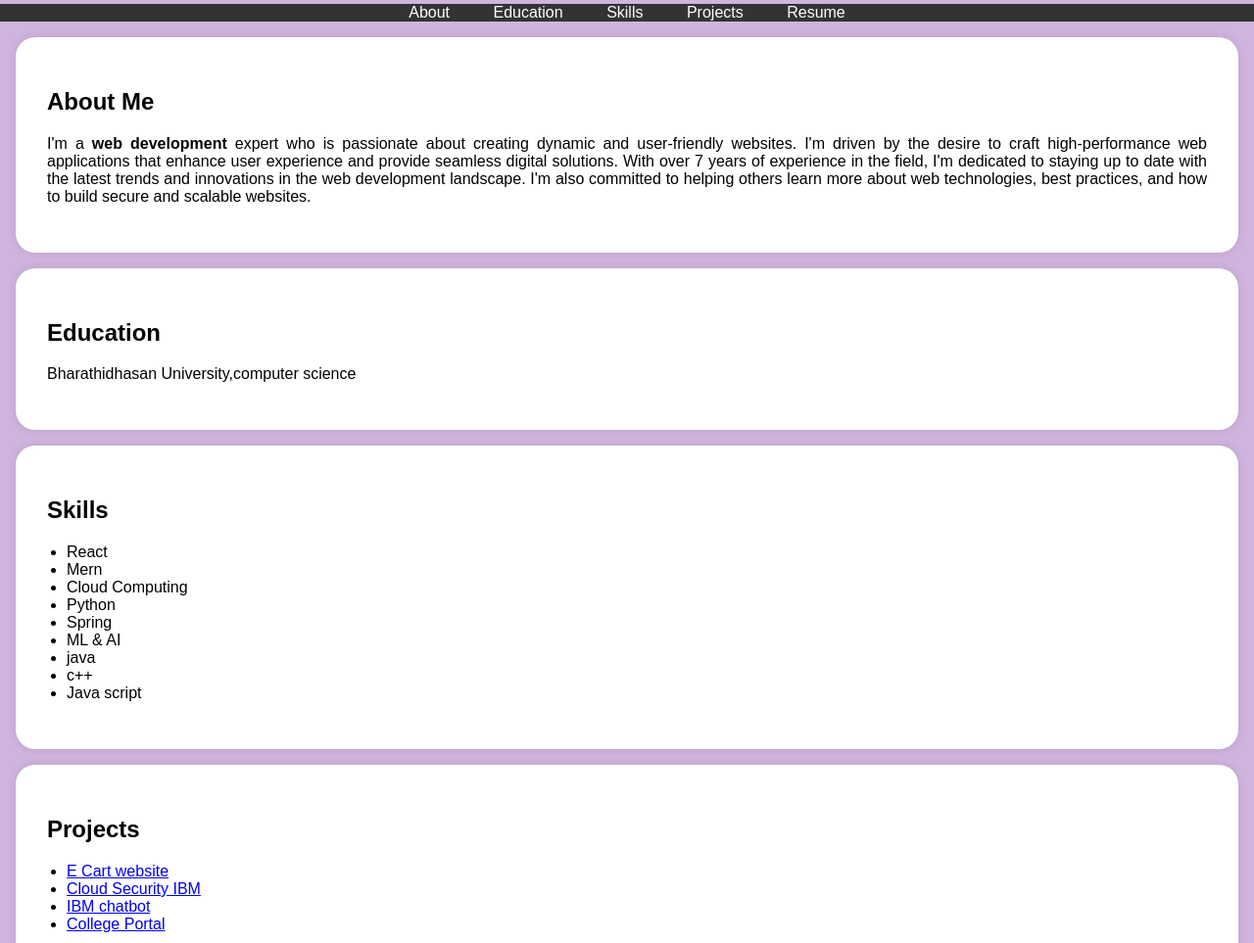
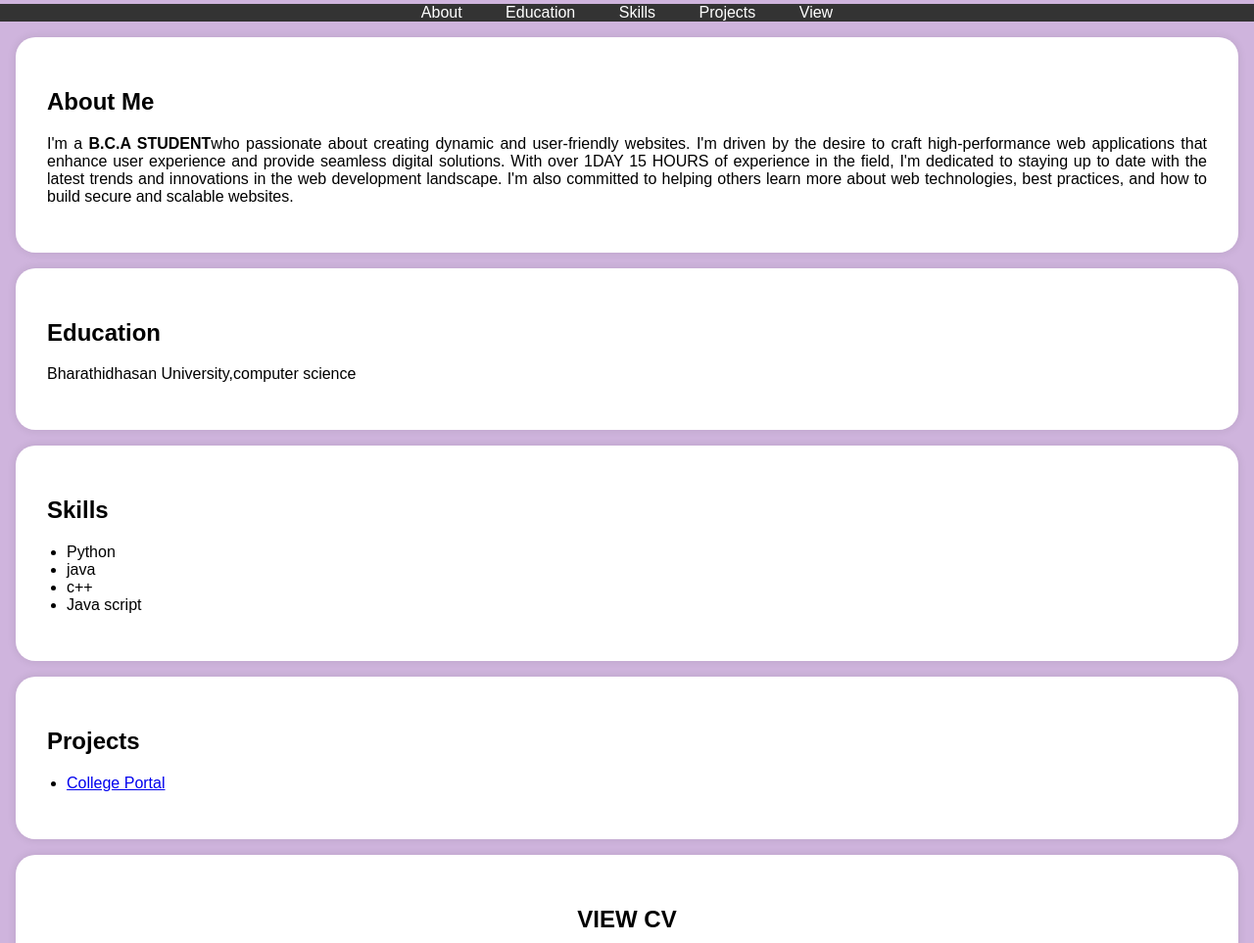
Before and after one commit to LokeshNagalingam/DIGITAL-PORTFOLIO-, a plain HTML site: page index.html in a window 1280 px wide. Shown: the part 249-1212 px from the top of the page at 98% size. Drawn offline with Linux system fonts and the light colour scheme.

Commit message:
Update index.html

```diff
--- a/index.html
+++ b/index.html
@@ -109,7 +109,7 @@
             <li><a href="#education">Education</a></li>
             <li><a href="#skills">Skills</a></li>
             <li><a href="#projects">Projects</a></li>
-            <li><a href="#resume">Resume</a></li>
+            <li><a href="#view">View</a></li>
 
         </ul>
     </nav>
@@ -117,9 +117,9 @@
     <section id="about">
         <div class="section-content">
             <h2>About Me</h2>
-            <p>I'm a <b>web development</b> expert who is passionate about creating dynamic and user-friendly websites.
+            <p>I'm a <b>B.C.A STUDENT</b>who passionate about creating dynamic and user-friendly websites.
                 I'm driven by the desire to craft high-performance web applications that enhance user experience and provide
-                 seamless digital solutions. With over 7 years of experience in the field, I'm dedicated to staying up to date
+                 seamless digital solutions. With over 1DAY 15 HOURS of experience in the field, I'm dedicated to staying up to date
                  with the latest trends and innovations in the
                  web development landscape. I'm also committed to helping others learn more about web technologies,
                  best practices, and how to build secure and scalable websites.</p>
@@ -140,12 +140,7 @@
         <div class="section-content">
             <h2>Skills</h2>
             <ul>
-                <li>React</li>
-                <li>Mern</li>
-                <li>Cloud Computing</li>
                 <li>Python</li>
-                <li>Spring</li>
-                <li>ML & AI</li>
                 <li>java</li>
                 <li>c++</li>
                 <li>Java script</li>
@@ -157,10 +152,9 @@
         <div class="section-content">
             <h2>Projects</h2>
             <ul>
-                <li><a href="#">E Cart website</a></li>
-                <li><a href="#">Cloud Security IBM</a></li>
-                <li><a href="#">IBM chatbot</a></li>
-                <li><a href="#">College Portal</a></li>
+                <li><a href="skss arts college
+http://skssartscollege.com
+SKSS Arts College, THIRUPANANDAL">College Portal</a></li>
                 <!-- Add more project links here -->
             </ul>
         </div>
```
